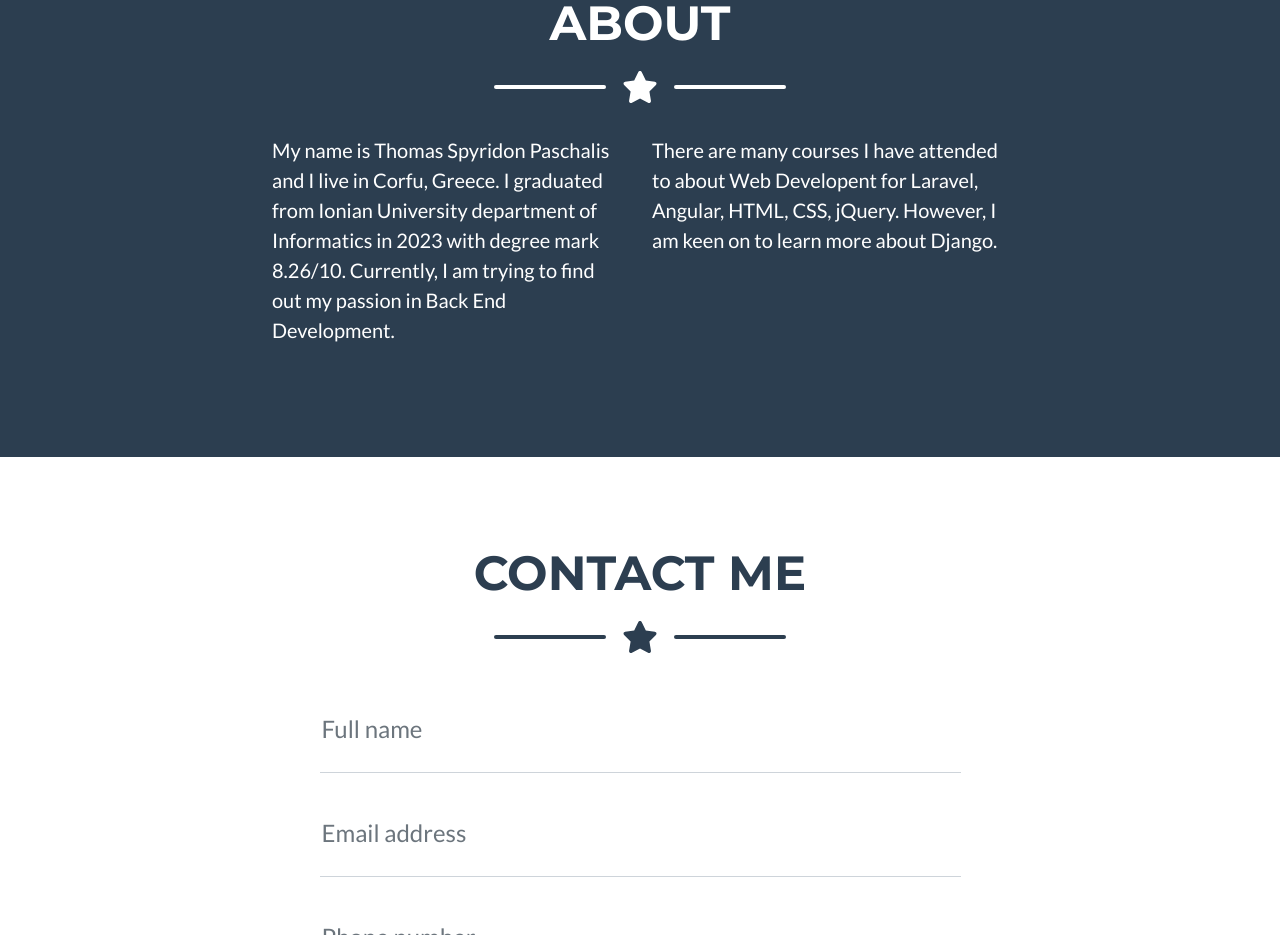
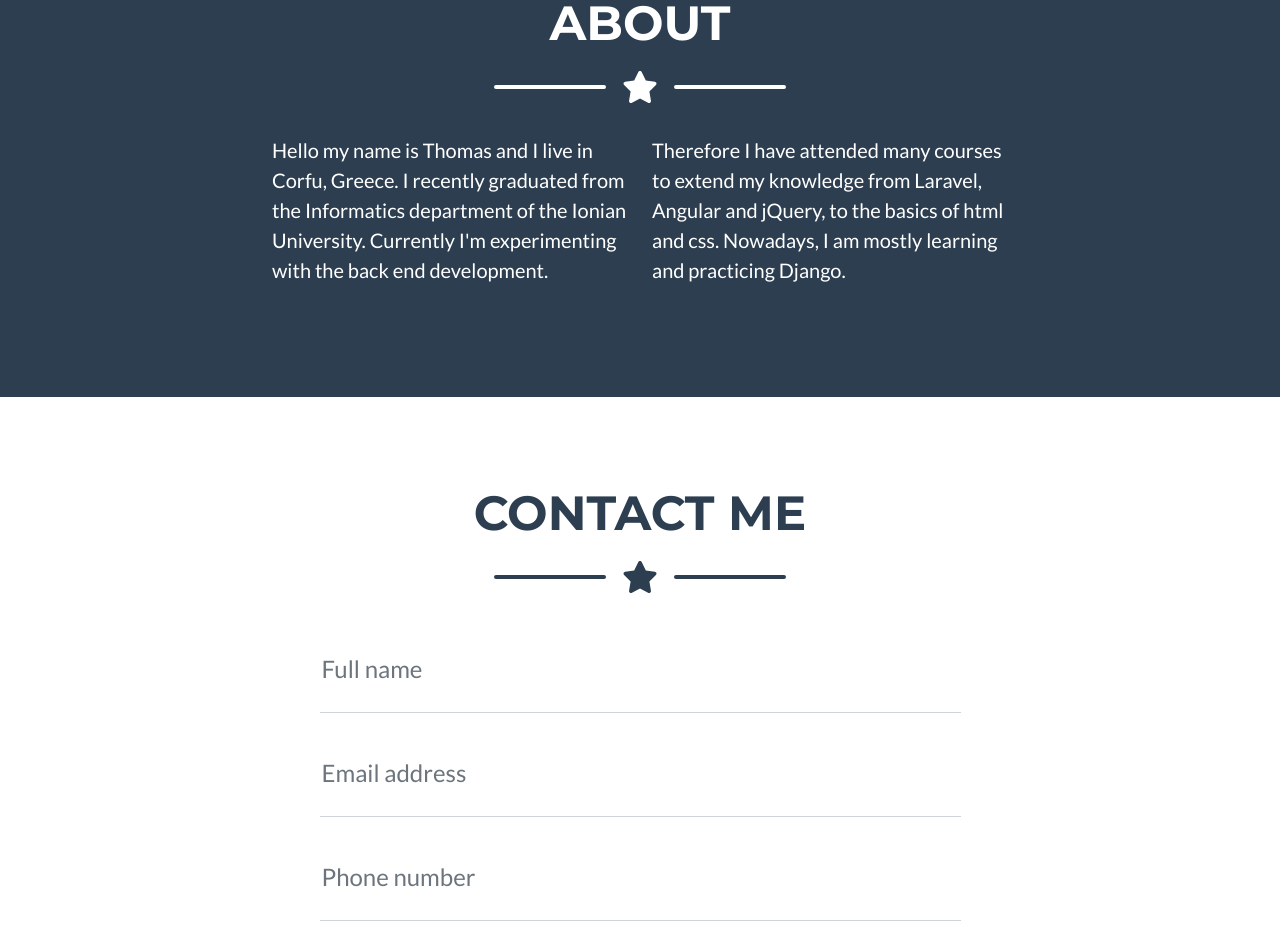
Before and after one commit to p19pasc/portfolio, a plain HTML site: page index.html in a window 1280 px wide. Shown: the part 1310-2245 px from the top of the page. Drawn offline with nearby package versions, Linux system fonts and the light colour scheme.

Commit message:
Add files via upload

```diff
--- a/index.html
+++ b/index.html
@@ -3,9 +3,9 @@
     <head>
         <meta charset="utf-8" />
         <meta name="viewport" content="width=device-width, initial-scale=1, shrink-to-fit=no" />
-       <!-- <meta name="description" content="" />
-        <meta name="author" content="" /> -->
-        <title>Freelancer - Start Bootstrap Theme</title>
+        <meta name="description" content="" />
+        <meta name="author" content="" />
+        <title>My Work</title>
         <!-- Favicon-->
         <link rel="icon" type="image/x-icon" href="assets/favicon.ico" />
 
@@ -22,7 +22,7 @@
         <!-- Navigation-->
         <nav class="navbar navbar-expand-lg bg-secondary text-uppercase fixed-top" id="mainNav">
             <div class="container">
-                <a class="navbar-brand" href="#page-top">Thomas Spyridon Paschalis</a>
+                <a class="navbar-brand" href="">Thomas Spyridon Paschalis</a>
                 <button class="navbar-toggler text-uppercase font-weight-bold bg-primary text-white rounded" type="button" data-bs-toggle="collapse" data-bs-target="#navbarResponsive" aria-controls="navbarResponsive" aria-expanded="false" aria-label="Toggle navigation">
                     Menu
                     <i class="fas fa-bars"></i>
@@ -91,8 +91,8 @@
                 </div>
                 <!-- About Section Content-->
                 <div class="row">
-                    <div class="col-lg-4 ms-auto"><p class="lead">My name is Thomas Spyridon Paschalis and I live in Corfu, Greece. I graduated from Ionian University department of Informatics in 2023 with degree mark 8.26/10. Currently, I am trying to find out my passion in Back End Development.</p></div>
-                    <div class="col-lg-4 me-auto"><p class="lead">There are many courses I have attended to about Web Developent for Laravel, Angular, HTML, CSS, jQuery. However, I am keen on to learn more about Django.</p></div>
+                    <div class="col-lg-4 ms-auto"><p class="lead">Hello my name is Thomas and I live in Corfu, Greece. I recently graduated from the Informatics department of the Ionian University. Currently I'm experimenting with the back end development.</p></div>
+                    <div class="col-lg-4 me-auto"><p class="lead">Therefore I have attended many courses to extend my knowledge from Laravel, Angular and jQuery, to the basics of html and css. Nowadays, I am mostly learning and practicing Django.</p></div>
                 </div>
             </div>
         </section>
```
